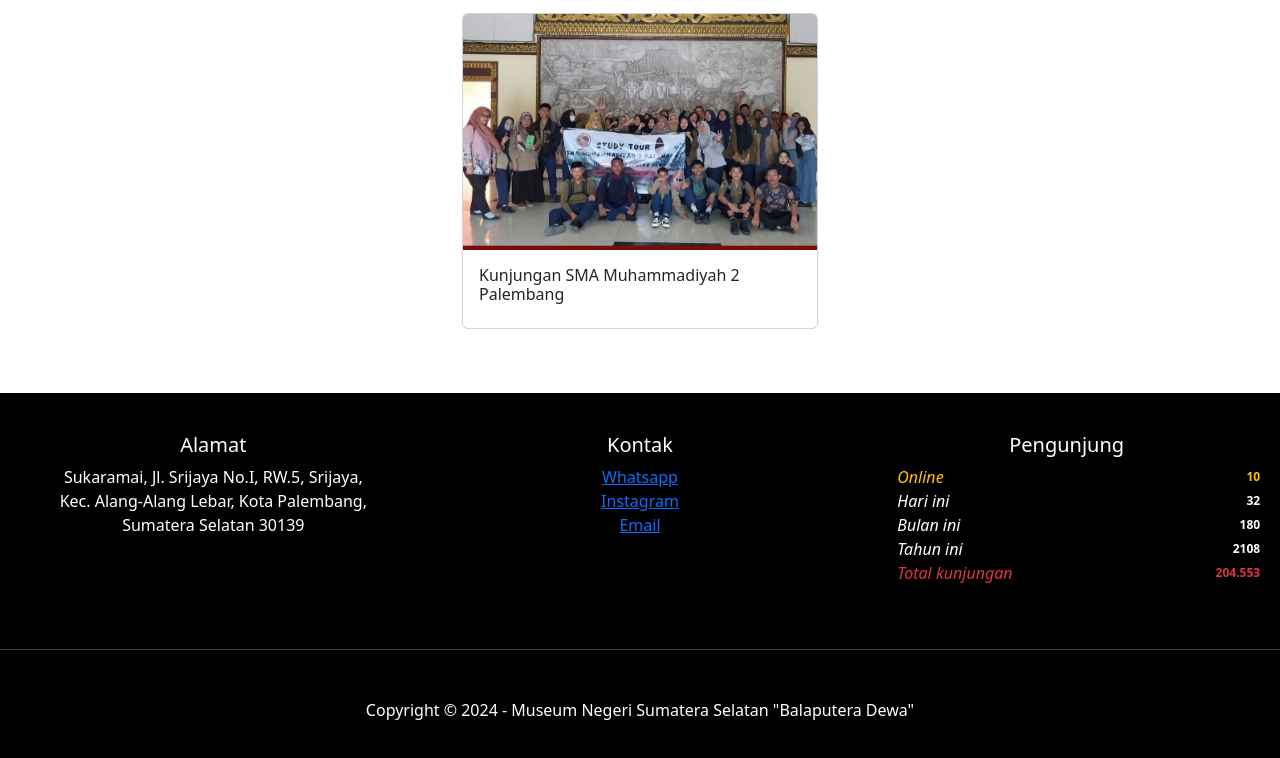
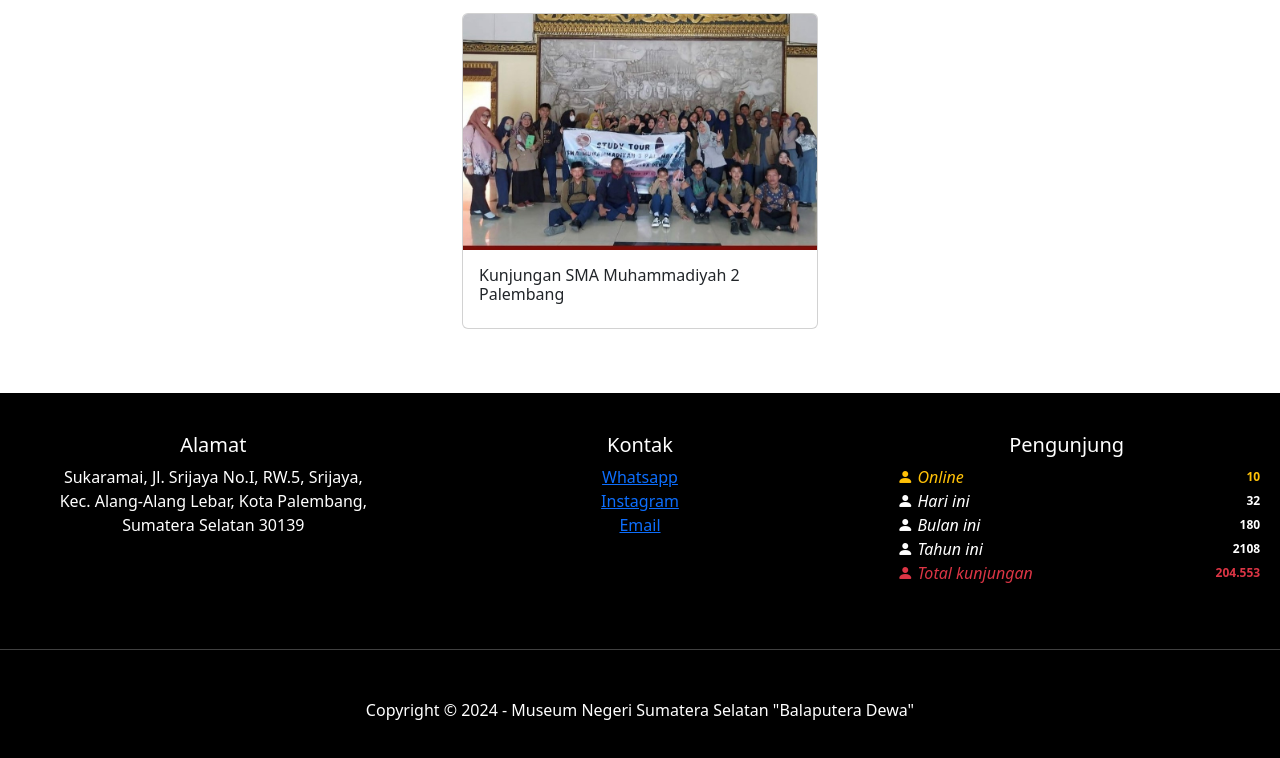
Before and after one commit to AgiAgustianDavi/Museum-Kito, a plain HTML site: page galeri.html in a window 1280 px wide. Shown: the part 949-1707 px from the top of the page. Drawn offline with nearby package versions, Linux system fonts and the light colour scheme.

Commit message:
up virtualTour.html

```diff
--- a/galeri.html
+++ b/galeri.html
@@ -9,6 +9,9 @@
     <!-- bootstrap  -->
     <link href="https://cdn.jsdelivr.net/npm/bootstrap@5.3.2/dist/css/bootstrap.min.css" rel="stylesheet"
         integrity="sha384-T3c6CoIi6uLrA9TneNEoa7RxnatzjcDSCmG1MXxSR1GAsXEV/Dwwykc2MPK8M2HN" crossorigin="anonymous">
+
+    <!-- bootstrap-icons -->
+    <link rel="stylesheet" href="https://cdn.jsdelivr.net/npm/bootstrap-icons@1.11.3/font/bootstrap-icons.min.css">
 </head>
 
 <body>
@@ -151,8 +154,9 @@
                 </div>
                 <div class="col-md-4 mt-3">
                     <h5>Kontak</h5>
-                        <a href="https://wa.me/6285788269030" target="_blank">Whatsapp</a><br>
-                        <a class="list-group-item"><a href="https://www.instagram.com/museum_balaputradewa/" target="_blank">Instagram</a><br>
+                    <a href="https://wa.me/6285788269030" target="_blank">Whatsapp</a><br>
+                    <a class="list-group-item"><a href="https://www.instagram.com/museum_balaputradewa/"
+                            target="_blank">Instagram</a><br>
                         <a href="mailto:contoh@gmail.com" target="_blank">Email</a>
                 </div>
                 <div class="col-md-4 mt-3">
```
Also changed, not shown: virtualTour.html (+3 -0 lines).
